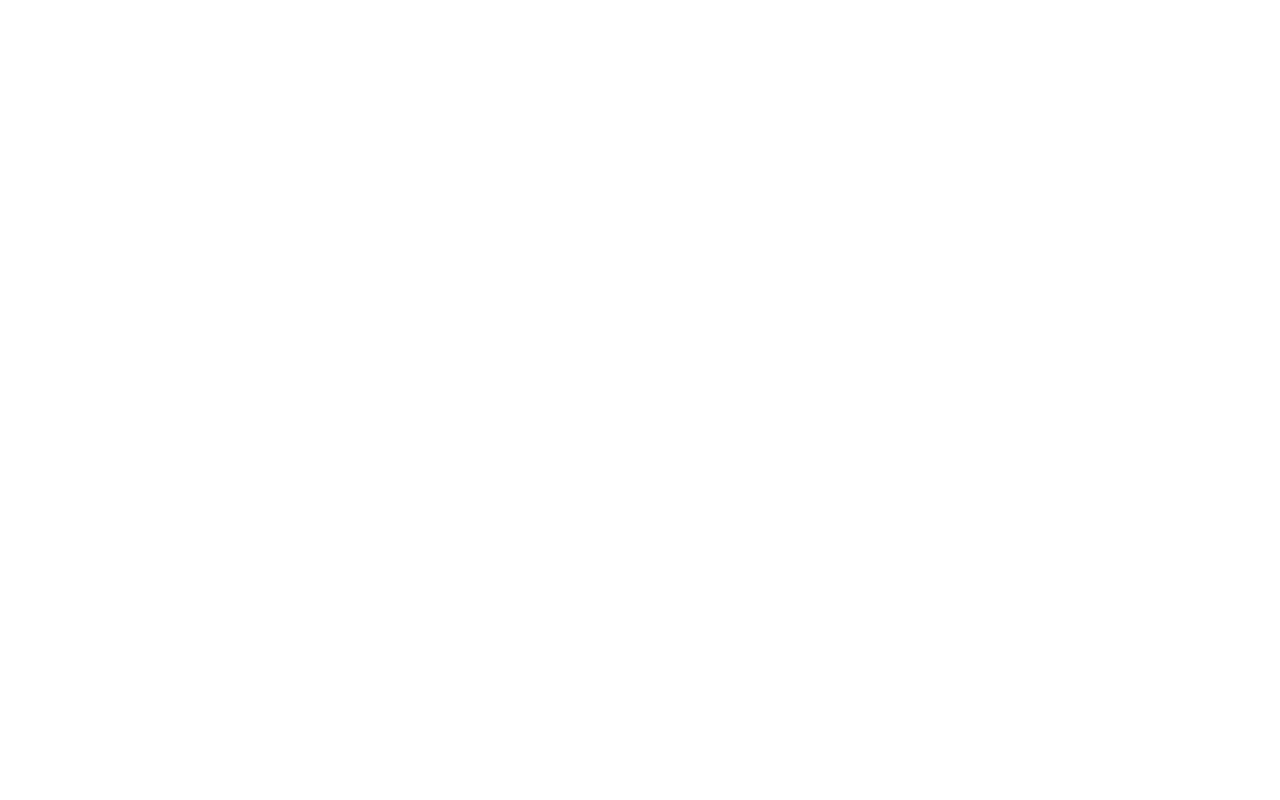
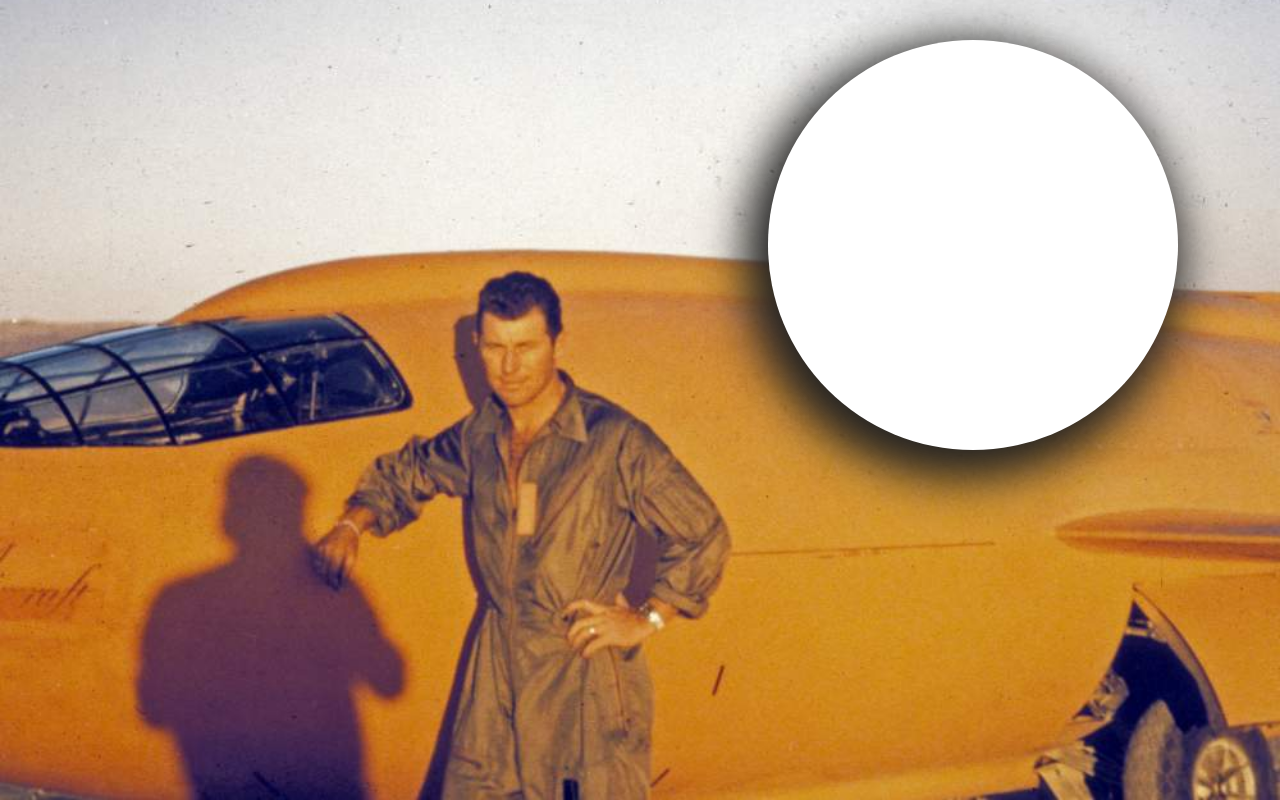
Before and after one commit to Flaskfullofcoffee/tributeProject, a website: page index.html in a window 1280 px wide. Drawn offline with Linux system fonts and the light colour scheme.

Commit message:
added background image & title circle to intro section

```diff
--- a/scss/styles.scss
+++ b/scss/styles.scss
@@ -6,15 +6,32 @@ body, * {
 
 // MAIN STYLES //
 #main {
-  display: flex;
-  flex-flow: column wrap;
+  // display: flex;
+  // flex-flow: column wrap;
 }
 
 // INTRO STYLES //
 .intro {
   height: 100vh;
 }
-
+.intro_img {
+  background: url('/images/intro_img.jpg');
+  background-repeat: no-repeat;
+  background-position: bottom;
+  background-size: cover;
+}
+.intro_title {
+    position: relative;
+    top: 5vh;
+    left: 60vw;
+    border-radius: 50%;
+    width: 32%;
+    height: auto;
+    padding-top: 32%;
+    background: white;
+    box-shadow: -10px 15px 45px 15px #242424;
+    background-color: #fff;
+}
 
 // MAN STYLES //
 
```
Also changed, not shown: css/styles.css, 1 other file.
